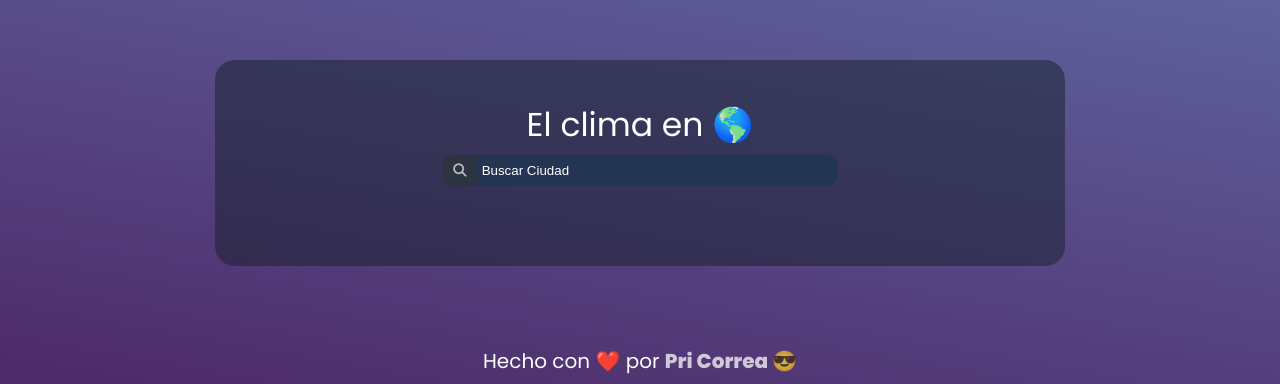
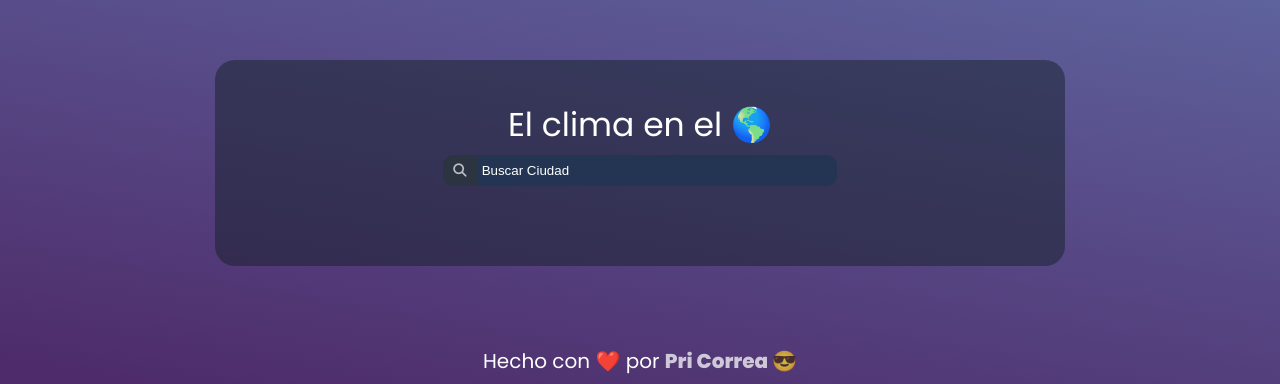
Before and after one commit to pri1593/AppClima, a plain HTML site: page index.html in a window 1280 px wide. Shown: the top 384 px of the page. Drawn offline with Linux system fonts and the light colour scheme; files that its build step writes are made by us from their sources.

Commit message:
change-titile

```diff
--- a/index.html
+++ b/index.html
@@ -27,7 +27,7 @@
   <main>
     <div class="container">
       <div class="search">
-        <h1 class="title">El clima en 🌎</h1>
+        <h1 class="title">El clima en el 🌎</h1>
         <form id="form">
           <button type="submit">
             <i class="fa-solid fa-magnifying-glass"></i>
```
